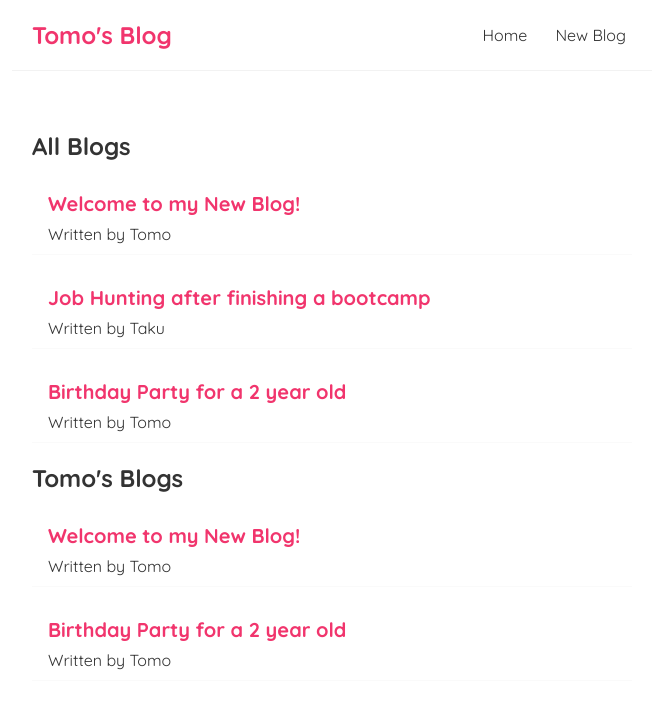
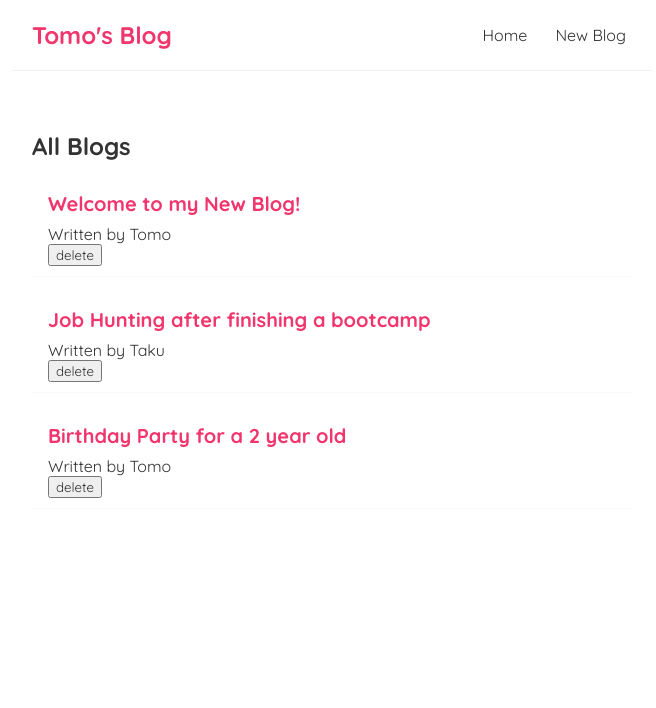
Before and after one commit to tomonorman/react-blog, a React (Create React App) app: page / in a window 1280 px wide. Shown: the top 708 px of the page, without its empty margins (308-964 px from the left). Built offline with nearby package versions, Linux system fonts and the light colour scheme.

Commit message:
delete function prop created

```diff
--- a/src/BlogList.js
+++ b/src/BlogList.js
@@ -1,4 +1,4 @@
-const BlogList = ({ blogs, title }) => {
+const BlogList = ({ blogs, title, handleDelete }) => {
 
   return (
     <div className="blog-list">
@@ -7,6 +7,7 @@
         <div className="blog-preview" key={blog.id}>
           <h2>{ blog.title }</h2>
           <p>Written by { blog.author }</p>
+          <button onClick={() => handleDelete(blog.id)}>delete</button>
         </div>
       ))}
     </div>
--- a/src/Home.js
+++ b/src/Home.js
@@ -1,4 +1,4 @@
-import { useState } from "react";
+import { useState, useEffect } from "react";
 import BlogList from "./BlogList";
 
 const Home = () => {
@@ -8,10 +8,20 @@
     { title: "Birthday Party for a 2 year old", body: "lorem ipsum...", author: "Tomo", id: 3 }
   ]);
 
+  const handleDelete = (id) => {
+    // Don't mutate original staste, but create new state by filtering:
+    const newBlogs = blogs.filter(blog => blog.id !== id);
+    // setBlogs to be the new array without deleted item
+    setBlogs(newBlogs);
+  }
+
+  useEffect(() => {
+    console.log("Hi Tomo");
+  });
+
   return (
     <div className="home">
-      <BlogList blogs={blogs} title="All Blogs" />
-      <BlogList blogs={blogs.filter((blog) => blog.author === "Tomo")} title="Tomo's Blogs" />
+      <BlogList blogs={blogs} title="All Blogs" handleDelete={handleDelete} />
     </div>
    );
 }
```
Also changed, not shown: 1 other file (tests, documents, lock files or other folders).
